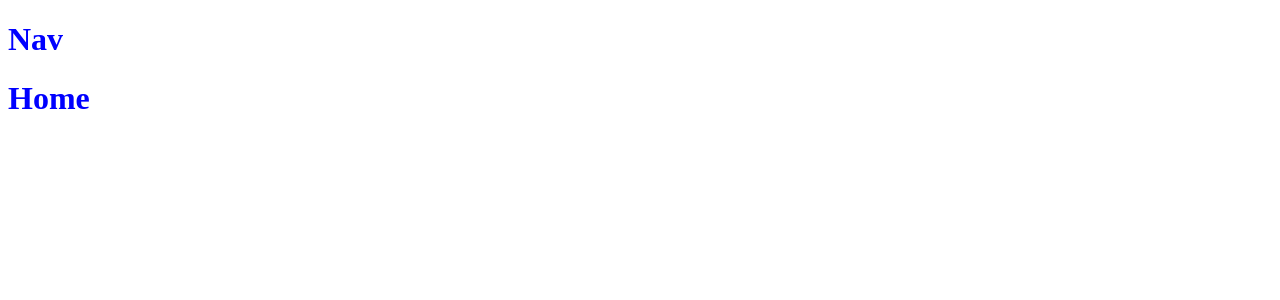
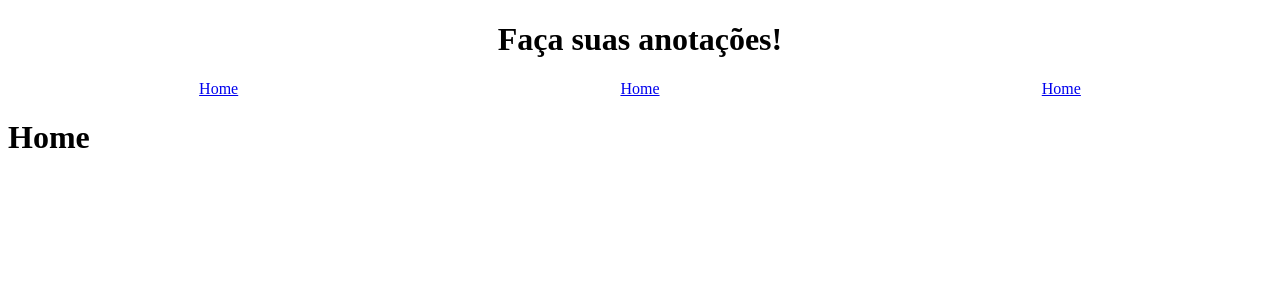
Before and after one commit to joaogdfaero/rails_react_notes, a React app in the folder frontend/: page / in a window 1280 px wide. Shown: the top 300 px of the page. Built offline with nearby package versions, Linux system fonts and the light colour scheme.

Commit message:
nav header style

```diff
--- a/frontend/src/components/Nav.jsx
+++ b/frontend/src/components/Nav.jsx
@@ -1,7 +1,15 @@
 import React from "react"
+import {Link} from "react-router-dom"
 
 const Nav = (props) => {
-    return <h1>Nav</h1>
+    return <header>
+        <h1>Faça suas anotações!</h1>
+        <nav>
+            <Link to="/"><div>Home</div></Link>
+            <Link to="/auth/signup"><div>Home</div></Link>
+            <Link to="/auth/login"><div>Home</div></Link>
+        </nav>
+    </header>
 }
 
 export default Nav
--- a/frontend/src/styles.css
+++ b/frontend/src/styles.css
@@ -1,4 +1,9 @@
-h1,
-h2 {
-  color: blue;
+/* Nav Component */
+header {
+  text-align: center;
 }
+
+header nav {
+  display: flex;
+  justify-content: space-around;
+}
```
